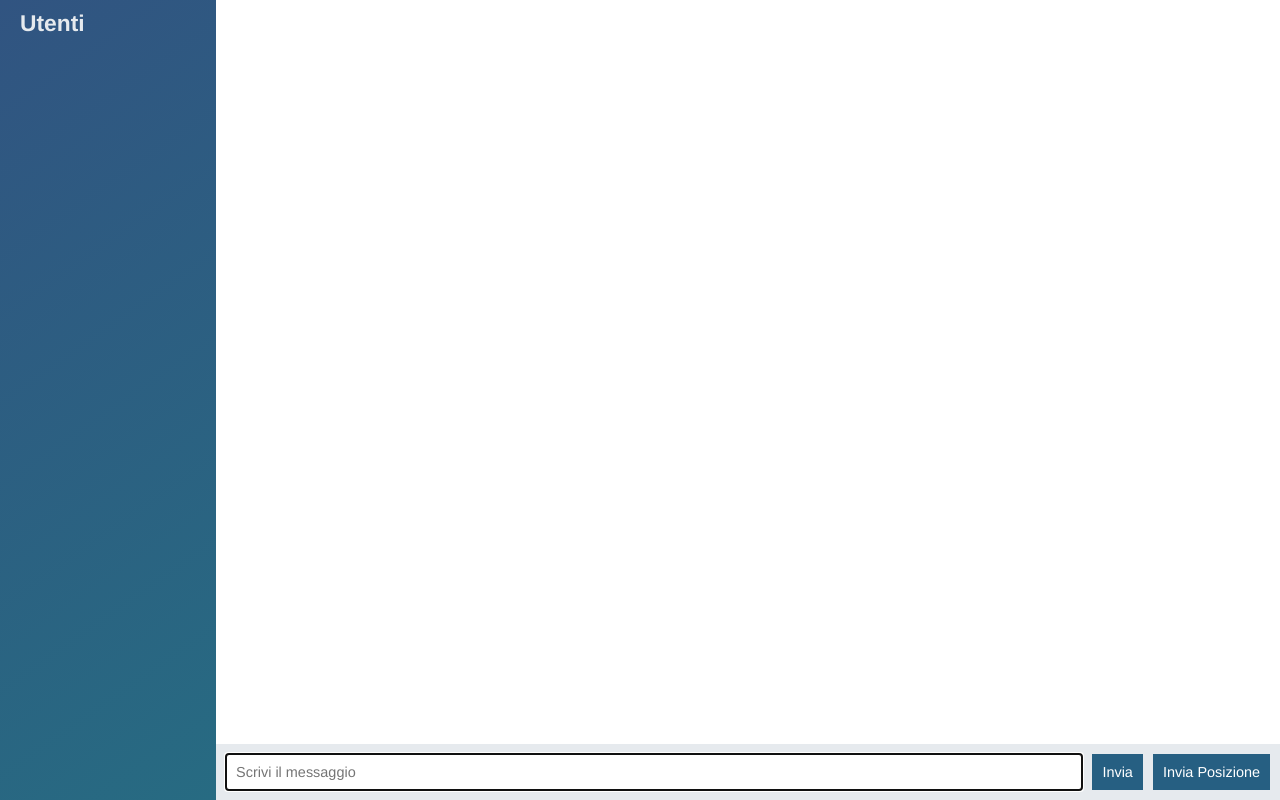
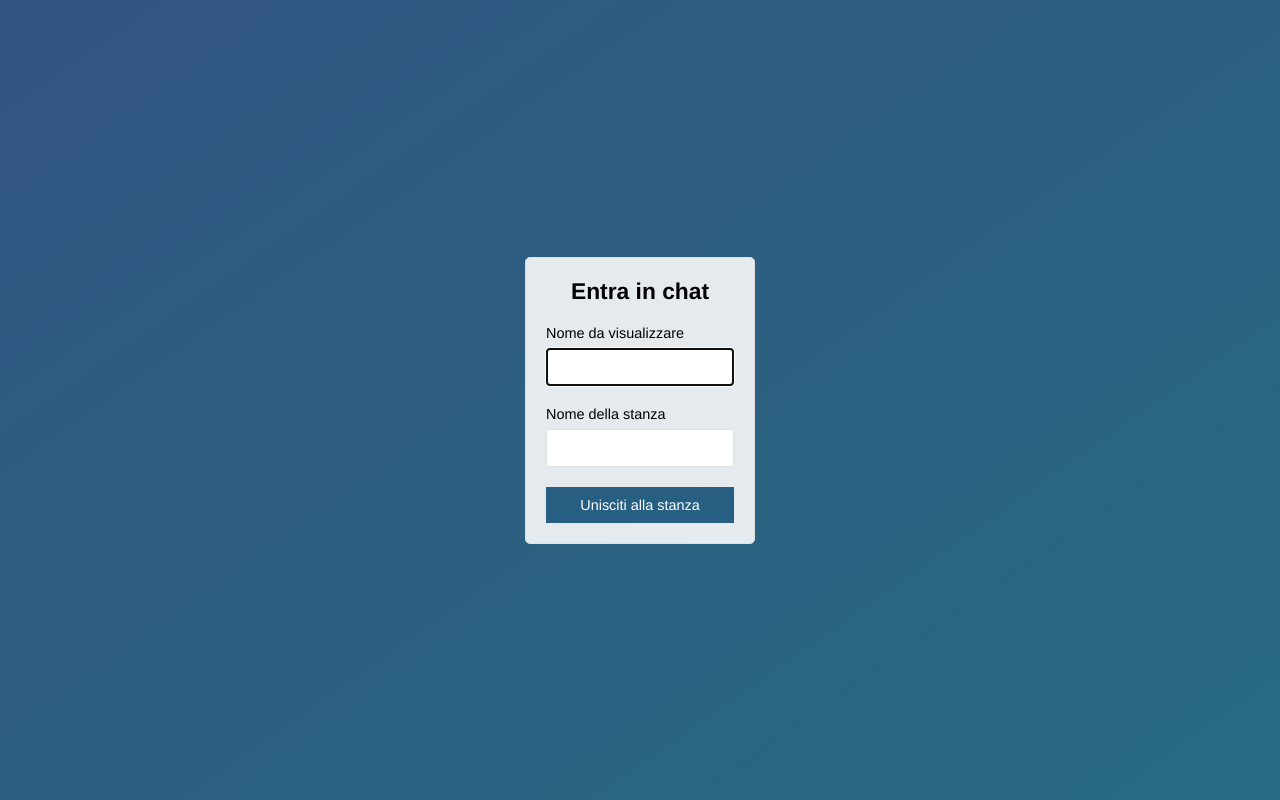
Before and after one commit to ilrossofamale/node-chat-app, a website: page public/index.html in a window 1280 px wide. Drawn offline with nearby package versions, Linux system fonts and the light colour scheme; no server answers.

Commit message:
Aggiunta form login

```diff
--- a/public/index.html
+++ b/public/index.html
@@ -1,60 +1,30 @@
 <!DOCTYPE html>
-<html lang="it">
+<html lang="en">
 	<head>
 		<meta charset="utf-8" />
 		<meta http-equiv="X-UA-Compatible" content="IE=edge,chrome=1">
 		<meta name="viewport" content="width=device-width, initial-scale=1.0, maximum-scale=1.0, user-scalable=no" />
-		<title>NODE CHAT APP</title>
+		<title>NODE CHAT APP - LogIn</title>
 		<link rel="stylesheet" href="/css/styles.css">
 	</head>
-	<body class="chat">
-		<div class="chat__sidebar">
-			<h3>Utenti</h3>
-			<div id="users"></div>
+	<body class="centered-form">
+		<div class="centered-form__form">
+			<form action="/chat.html">
+				<div class="form-field">
+					<h3>Entra in chat</h3>
+				</div>
+				<div class="form-field">
+					<label>Nome da visualizzare</label>
+					<input type="text" name="name" autofocus/>
+				</div>
+				<div class="form-field">
+					<label>Nome della stanza</label>
+					<input type="text" name="room"/>
+				</div>
+				<div class="form-field">
+					<button>Unisciti alla stanza</button>
+				</div>
+			</form>
 		</div>
-		<div class="chat__main">
-			<ol id="messages" class="chat__messages"></ol>
-			<div class="chat__footer">
-				<form id="message-form">
-					<input name="message" type="text" placeholder="Scrivi il messaggio" autocomplete="off" autofocus/>
-					<button>Invia</button>
-				</form>
-				<button id="send-location">Invia Posizione</button>
-			</div>
-		</div>
-
-
-		<script id="message-template" type="text/template">
-			<li class="message">
-				<div class="message__title">
-					<h4>{{from}}</h4>
-					<span>{{createdAt}}</span>
-				</div>
-				<div class="message__body">
-					<p>{{text}}</p>
-				</div>
-			</li>
-		</script>
-
-
-		<script id="location-message-template" type="text/template">
-			<li class="message">
-				<div class="message__title">
-					<h4>{{from}}</h4>
-					<span>{{createdAt}}</span>
-				</div>
-				<div class="message__body">
-					<p><a href="{{url}}" target="_blank">La mia posizione</a></p>
-				</div>
-			</li>
-		</script>
-
-
-		<!-- questa url è definita dentro il modulo socket.io ed il javascript con dentro le funzioni di comunicazione client (http://localhost:3000/socket.io/socket.io.js)-->
-		<script src="/socket.io/socket.io.js"></script>
-		<script src="/js/libs/jquery-3.3.1.min.js"></script>
-		<script src="/js/libs/moment.js"></script>
-		<script src="/js/libs/mustache.js"></script>
-		<script src="/js/index.js"></script>
 	</body>
 </html>
```
Also changed, not shown: public/chat.html (added, +60 -0 lines), public/js/chat.js (renamed from public/js/index.js).
